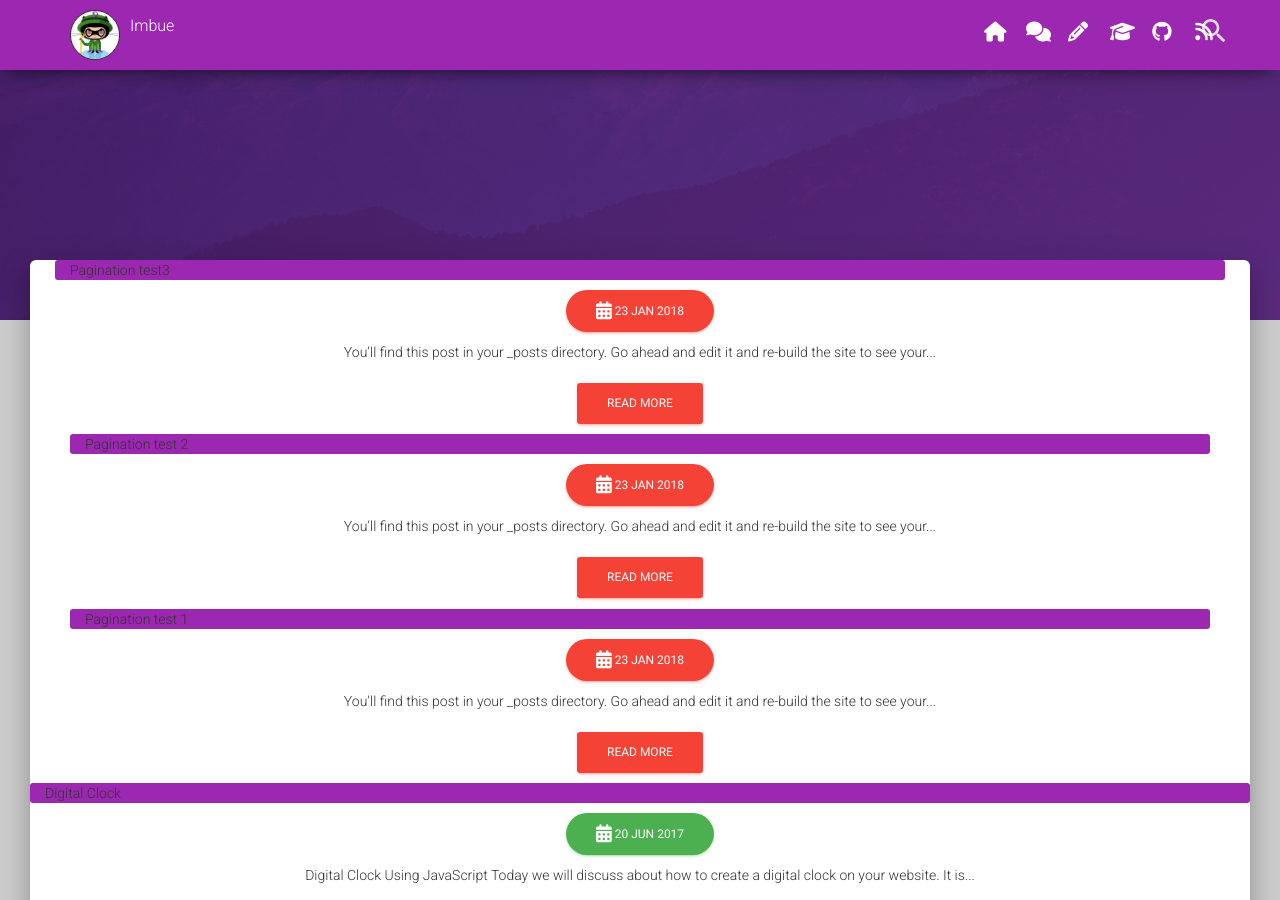
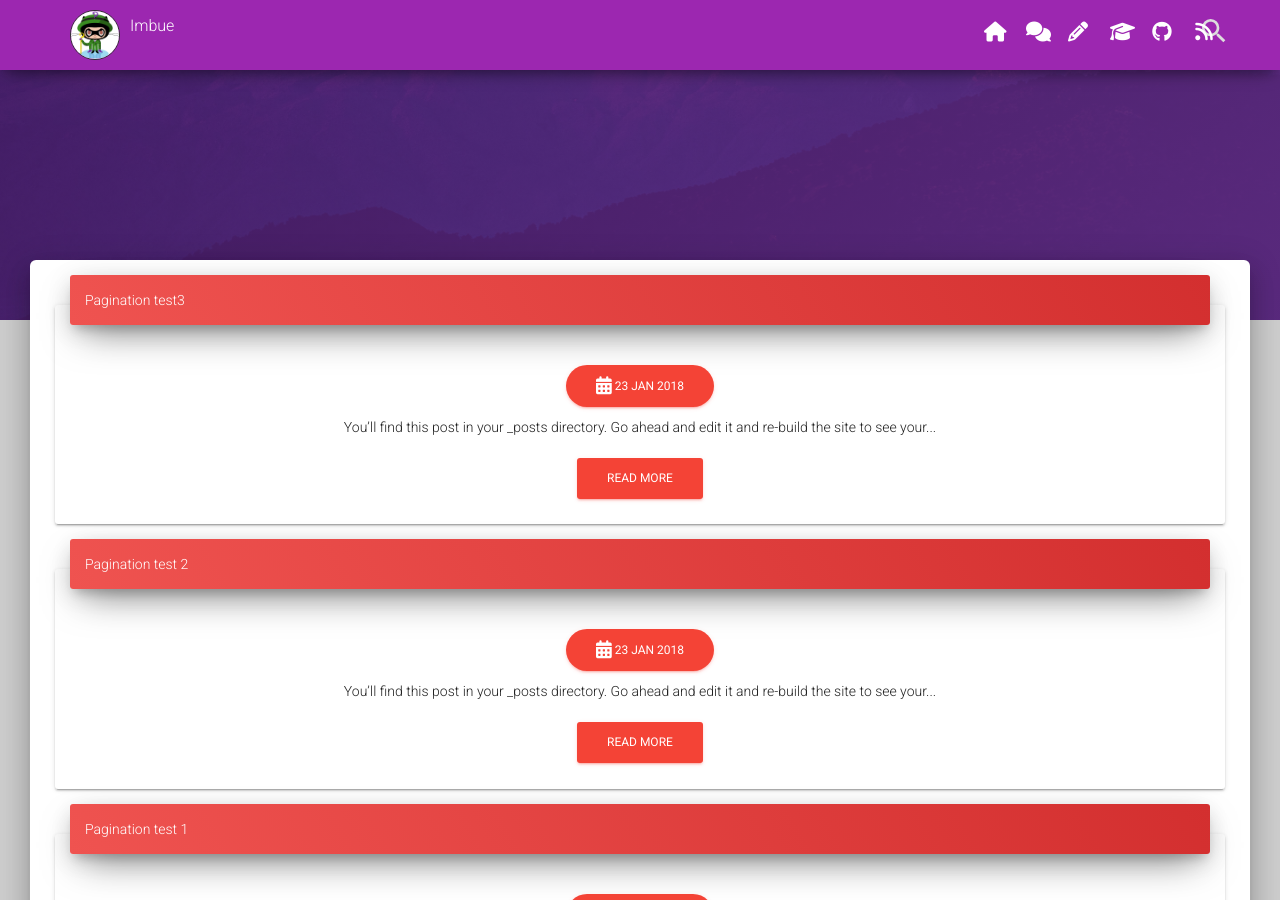
Before and after one commit to tip4programs/imbue, a Jekyll site: the page built from index.html, in a window 1280 px wide and 900 px high, scrolled down 490 px. Built offline with Jekyll 4.4.1, drawn with Linux system fonts in a browser that asks for light colours; nearby versions of some CDN libraries; the list of posts is cut into pages by our own code.

Commit message:
Update index.html

```diff
--- a/index.html
+++ b/index.html
@@ -3,10 +3,8 @@ layout: default
 title: Welcome to Our Blog
 ---
 
-<div claa="container">
 <div class="row">
 {% for post in paginator.posts %}
-<div class="col-xs-4>
    <div class="card card-nav-tabs">
       <div class="header header-{{ post.card_color }}">
         <div class="nav-tabs-wrapper">
@@ -29,9 +27,7 @@ title: Welcome to Our Blog
          </div>
         </div>
       </div>
-   </div>
        {% endfor %}
-        </div>
         </div>
     <!-- Pagination links -->
 <div class="text-center">
```
